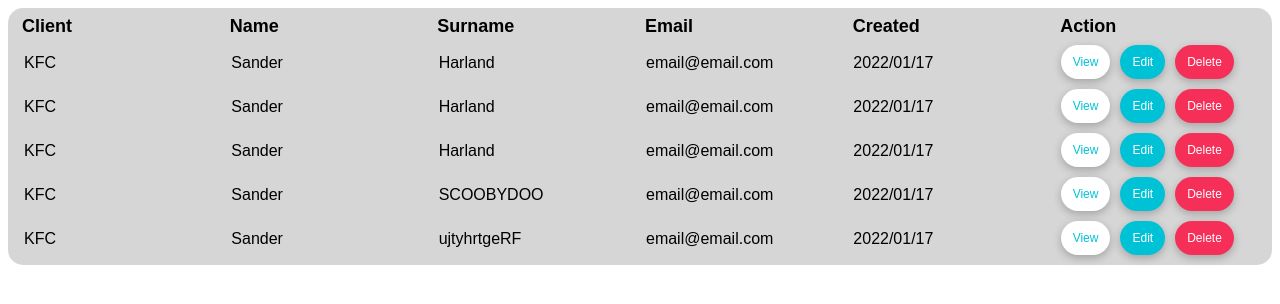
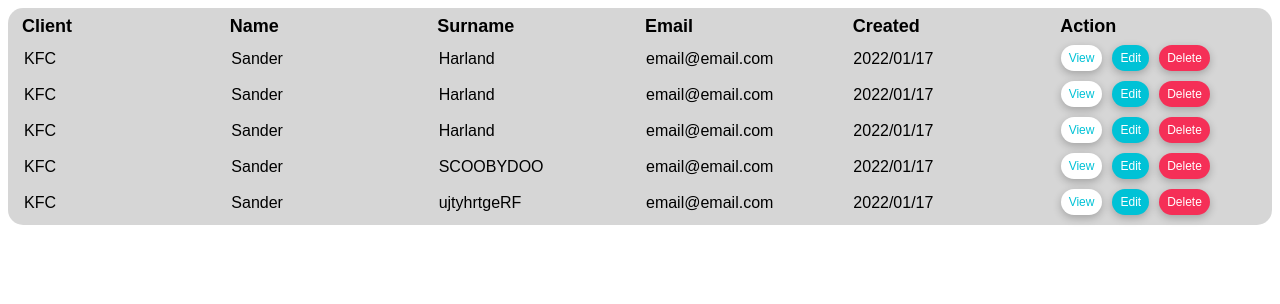
Before and after one commit to EsmeraldaKok/cbt-Dashboard, a Vue app in the folder cbt-dashboard/: page / in a window 1280 px wide. Shown: the top 304 px of the page. Built offline with nearby package versions, Linux system fonts and the light colour scheme.

Commit message:
button padding update

```diff
--- a/cbt-dashboard/src/components/UserTable.vue
+++ b/cbt-dashboard/src/components/UserTable.vue
@@ -303,7 +303,7 @@
                             font-size: 0.75rem;
                             font-weight: 500;
                             border-radius: 40px;
-                            padding: 10px 12px;
+                            padding: 6px 8px;
                             border: none;
                             margin-right:10px;
                             text-align: center;
```
